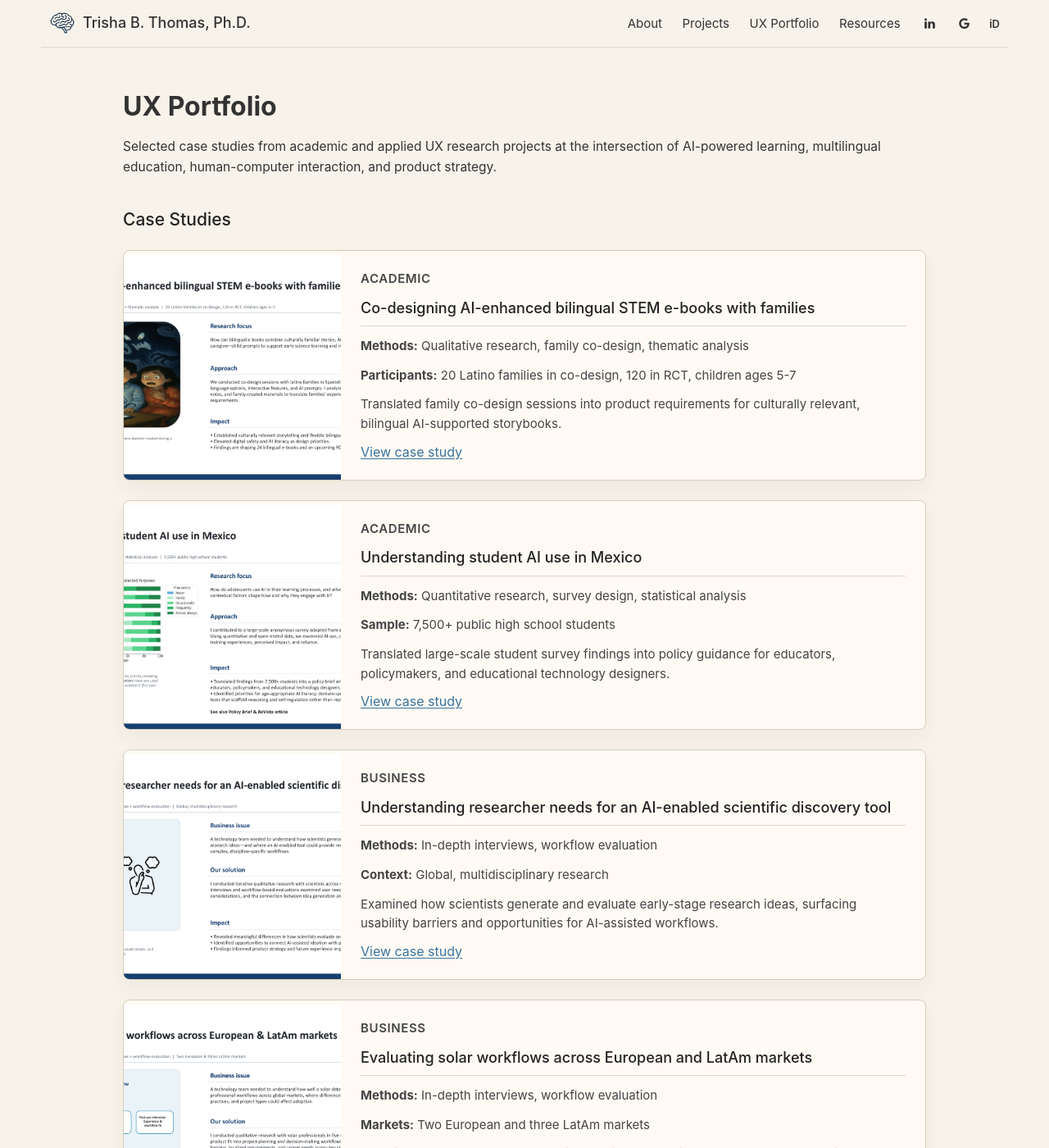
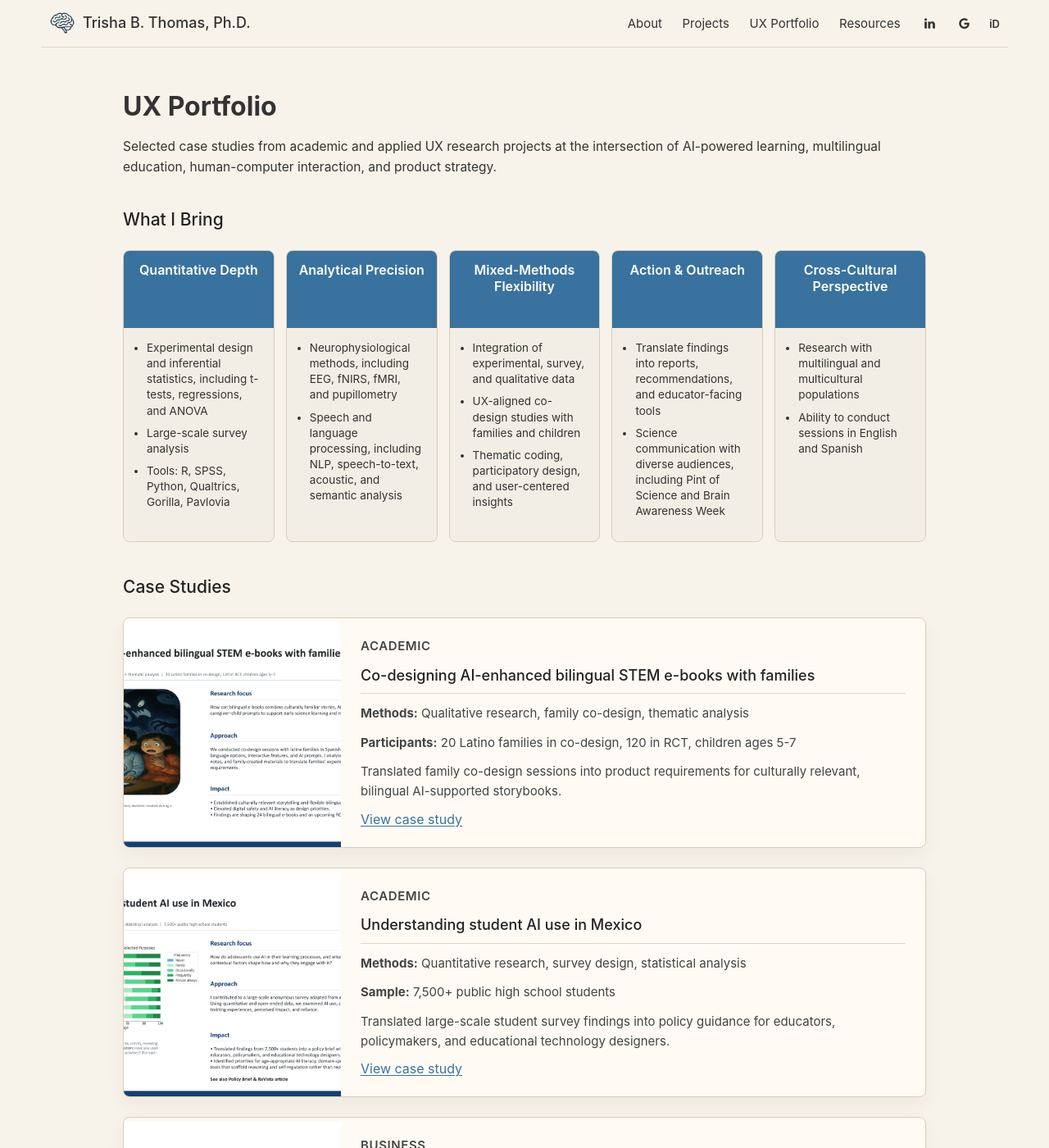
Before and after one commit to tthomas840/tthomas840.github.io, a Jekyll site: the page built from pages/ux-portfolio.md, in a window 1280 px wide and 1400 px high. Shown: the whole window at 82% size. Built offline with Jekyll 4.4.1, drawn with Linux system fonts in a browser that asks for light colours; nearby versions of some CDN libraries.

Commit message:
Add UX portfolio overview section

```diff
--- a/_sass/_page.scss
+++ b/_sass/_page.scss
@@ -284,6 +284,45 @@
   margin-top: 38px;
 }
 
+.bring-grid {
+  display: grid;
+  gap: 14px;
+  grid-template-columns: repeat(5, minmax(0, 1fr));
+  margin: 24px 0 42px;
+}
+
+.bring-grid section {
+  background: #f3eee5;
+  border: 1px solid #d8cdbc;
+  border-radius: 8px;
+  overflow: hidden;
+}
+
+.ux-page .bring-grid h2 {
+  background: #39729e;
+  border-bottom: 0;
+  color: #fff;
+  font-size: 16px;
+  font-weight: 600;
+  line-height: 1.25;
+  margin: 0;
+  min-height: 68px;
+  padding: 13px 14px;
+  text-align: center;
+}
+
+.bring-grid ul {
+  margin: 0;
+  padding: 15px 18px 18px 28px;
+}
+
+.bring-grid li {
+  color: #333;
+  font-size: 13.5px;
+  line-height: 1.42;
+  margin-bottom: 8px;
+}
+
 .case-study-grid {
   display: grid;
   gap: 24px;
@@ -425,10 +464,18 @@
   .poster-grid {
     grid-template-columns: 1fr;
   }
+
+  .bring-grid {
+    grid-template-columns: repeat(2, minmax(0, 1fr));
+  }
 }
 
 @media (max-width: 520px) {
   .community-gallery {
     grid-template-columns: 1fr;
   }
+
+  .bring-grid {
+    grid-template-columns: 1fr;
+  }
 }
--- a/pages/ux-portfolio.md
+++ b/pages/ux-portfolio.md
@@ -8,6 +8,52 @@ page_class: ux-page-content
 <div class="ux-page" markdown="1">
 
 Selected case studies from academic and applied UX research projects at the intersection of AI-powered learning, multilingual education, human-computer interaction, and product strategy.
+
+## What I Bring
+
+<div class="bring-grid">
+  <section>
+    <h2>Quantitative Depth</h2>
+    <ul>
+      <li>Experimental design and inferential statistics, including t-tests, regressions, and ANOVA</li>
+      <li>Large-scale survey analysis</li>
+      <li>Tools: R, SPSS, Python, Qualtrics, Gorilla, Pavlovia</li>
+    </ul>
+  </section>
+
+  <section>
+    <h2>Analytical Precision</h2>
+    <ul>
+      <li>Neurophysiological methods, including EEG, fNIRS, fMRI, and pupillometry</li>
+      <li>Speech and language processing, including NLP, speech-to-text, acoustic, and semantic analysis</li>
+    </ul>
+  </section>
+
+  <section>
+    <h2>Mixed-Methods Flexibility</h2>
+    <ul>
+      <li>Integration of experimental, survey, and qualitative data</li>
+      <li>UX-aligned co-design studies with families and children</li>
+      <li>Thematic coding, participatory design, and user-centered insights</li>
+    </ul>
+  </section>
+
+  <section>
+    <h2>Action & Outreach</h2>
+    <ul>
+      <li>Translate findings into reports, recommendations, and educator-facing tools</li>
+      <li>Science communication with diverse audiences, including Pint of Science and Brain Awareness Week</li>
+    </ul>
+  </section>
+
+  <section>
+    <h2>Cross-Cultural Perspective</h2>
+    <ul>
+      <li>Research with multilingual and multicultural populations</li>
+      <li>Ability to conduct sessions in English and Spanish</li>
+    </ul>
+  </section>
+</div>
 
 ## Case Studies
 
```
